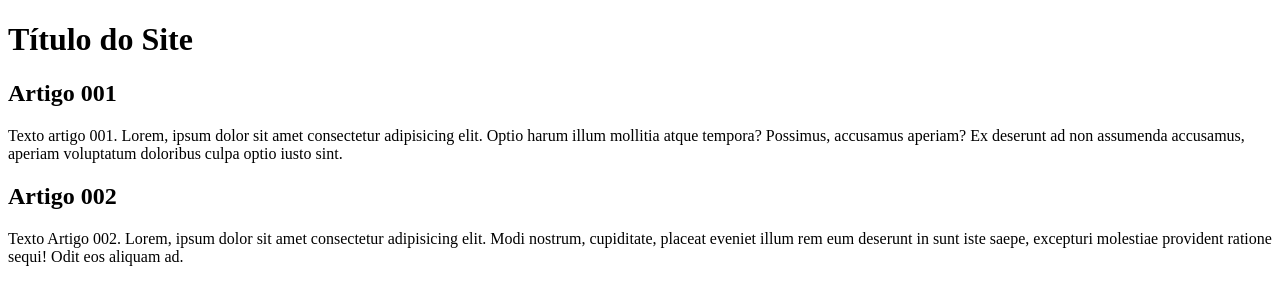
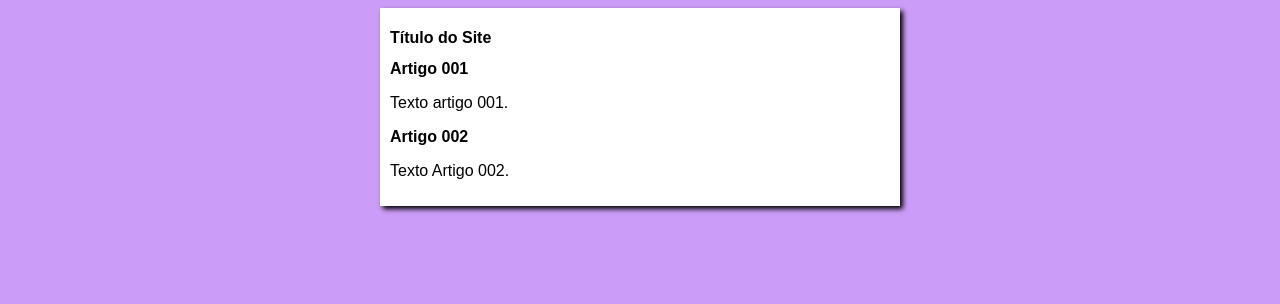
Before and after one commit to dscarrara/projeto-site, a plain HTML site: page index.html in a window 1280 px wide. Drawn offline with Linux system fonts and the light colour scheme.

Commit message:
Inicio do design

```diff
--- /dev/null
+++ b/estilos/style.css
@@ -0,0 +1,16 @@
+* {
+    font-family: Arial, Helvetica, sans-serif;
+    font-size: 16px;
+}
+
+body {
+    background-color: rgb(204, 157, 248);
+}
+
+main {
+    background-color: white;
+    width: 500px;
+    margin: auto;
+    box-shadow: 3px 3px 5px black;
+    padding: 10px;
+}
--- a/index.html
+++ b/index.html
@@ -5,6 +5,7 @@
     <meta http-equiv="X-UA-Compatible" content="IE=edge">
     <meta name="viewport" content="width=device-width, initial-scale=1.0">
     <title>Título do Site</title>
+    <link rel="stylesheet" href="estilos/style.css">
 </head>
 <body>
     <main>
@@ -13,13 +14,11 @@
         <article>
             <h2>Artigo 001</h2>
             <p>Texto artigo 001.
-                Lorem, ipsum dolor sit amet consectetur adipisicing elit. Optio harum illum mollitia atque tempora? Possimus, accusamus aperiam? Ex deserunt ad non assumenda accusamus, aperiam voluptatum doloribus culpa optio iusto sint.
             </p>
         </article>
         <article>
             <h2>Artigo 002</h2>
             <p>Texto Artigo 002.
-                Lorem, ipsum dolor sit amet consectetur adipisicing elit. Modi nostrum, cupiditate, placeat eveniet illum rem eum deserunt in sunt iste saepe, excepturi molestiae provident ratione sequi! Odit eos aliquam ad.
             </p>
         </article>
         </header>
```
